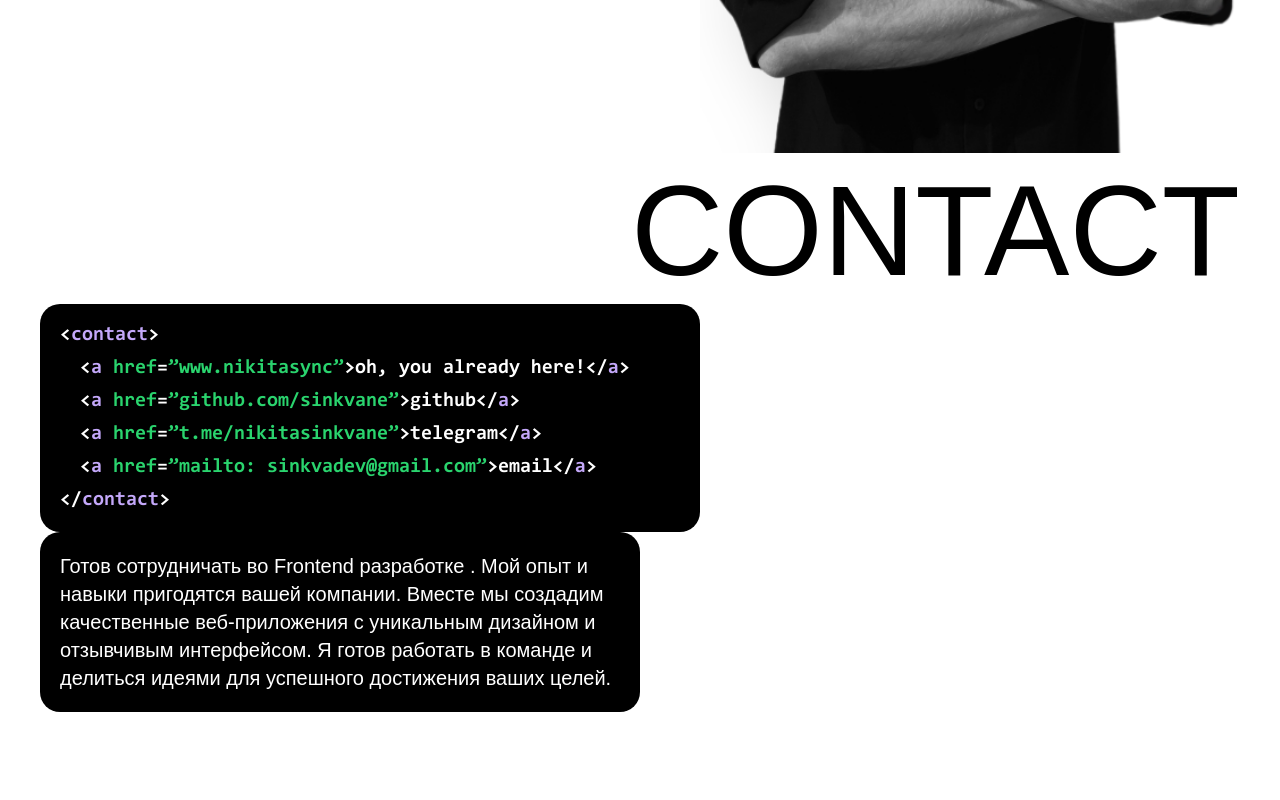
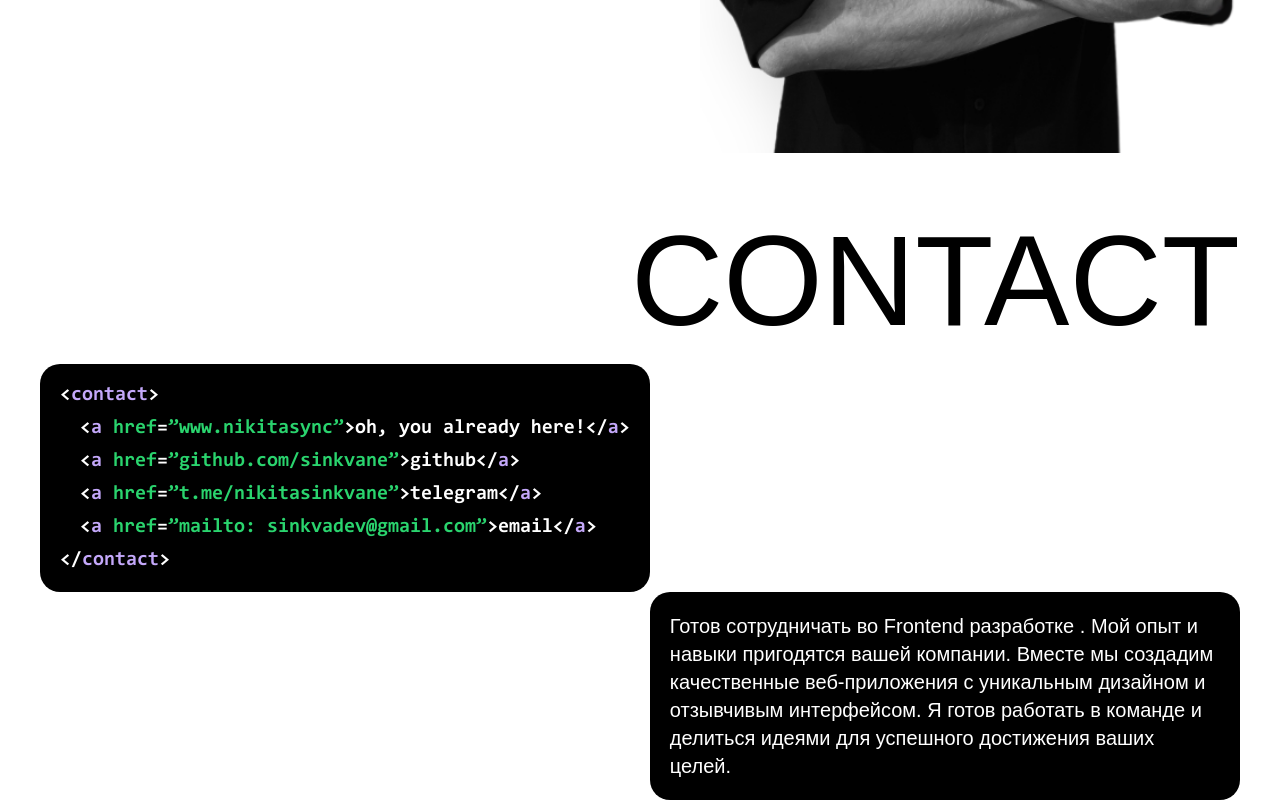
Before and after one commit to sinkvane/next-portfolio, a Next.js app: page / in a window 1280 px wide. Shown: the part 751-1551 px from the top of the page. Before the commit the page ends 1463 px from the top, so only its background shows below. Built offline with nearby package versions, Linux system fonts and the light colour scheme; a web font is replaced by a local one.

Commit message:
grid added

```diff
--- a/src/app/components/screens/contactScreen/contactScreen.js
+++ b/src/app/components/screens/contactScreen/contactScreen.js
@@ -9,6 +9,8 @@ export default function contactScreen() {
         <h2 className="contact__title">contact</h2>
 
         <section className="contact__section">
+
+          <div className='contact__triangle'></div>
 
           <div className="contact__socials">
 
--- a/src/app/components/screens/contactScreen/contactScreen.scss
+++ b/src/app/components/screens/contactScreen/contactScreen.scss
@@ -1,4 +1,8 @@
 @import "../../../static/styles/variables.scss";
+
+.contact {
+    margin-top: 50px;
+}
 
 .contact__title {
     font-size: 128px;
@@ -7,9 +11,30 @@
     text-align: right;
 }
 
+.contact__section {
+    display: grid;
+    grid-template-columns: repeat(2, 1fr);
+    grid-template-rows: repeat(1fr, 100%);
+    grid-column-gap: 0px;
+    grid-row-gap: 0px;
+    margin-top: 10px;
+}
+
+.contact__socials {
+    grid-area: 1 / 1;
+}
+
+.contact__info {
+    grid-area: 2 / 2;
+    grid-row-end: auto;
+    height: auto;
+    background-color: $black;
+    padding: 20px;
+    border-radius: 20px;
+}
+
 .socials__code {
     display: flex;
-    width: 55%;
     background-color: $black;
     padding: 20px;
     border-radius: 20px;
@@ -64,15 +89,10 @@
     color: $purple-code;
 }
 
-.contact__info {
-  background-color: $black;
-  padding: 20px;
-  border-radius: 20px;
-  width: 50%;
+.contact__info--text {
+    font-size: 20px;
+    color: $white;
+    line-height: 140%;
+    margin: 0;
+    padding: 0;
 }
-
-.contact__info--text {
-  font-size: 20px;
-  color: $white;
-  line-height: 140%;
-}
```
